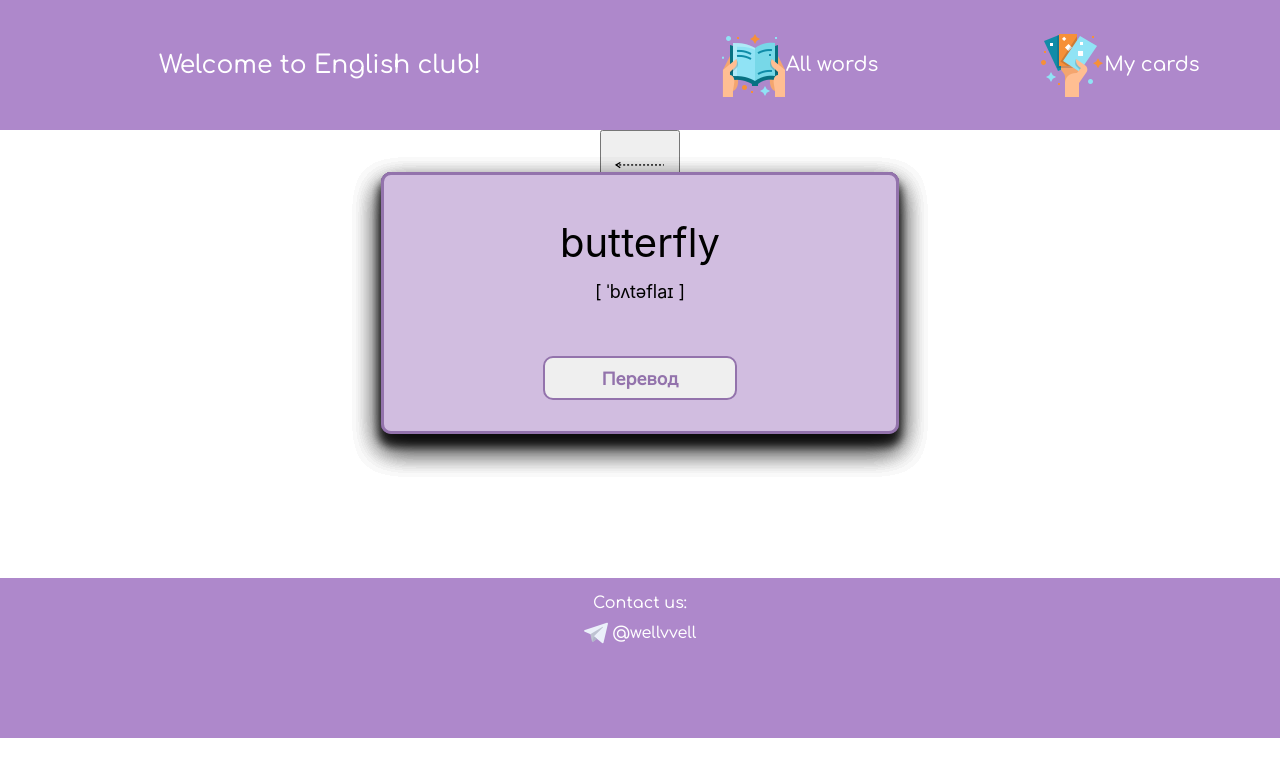
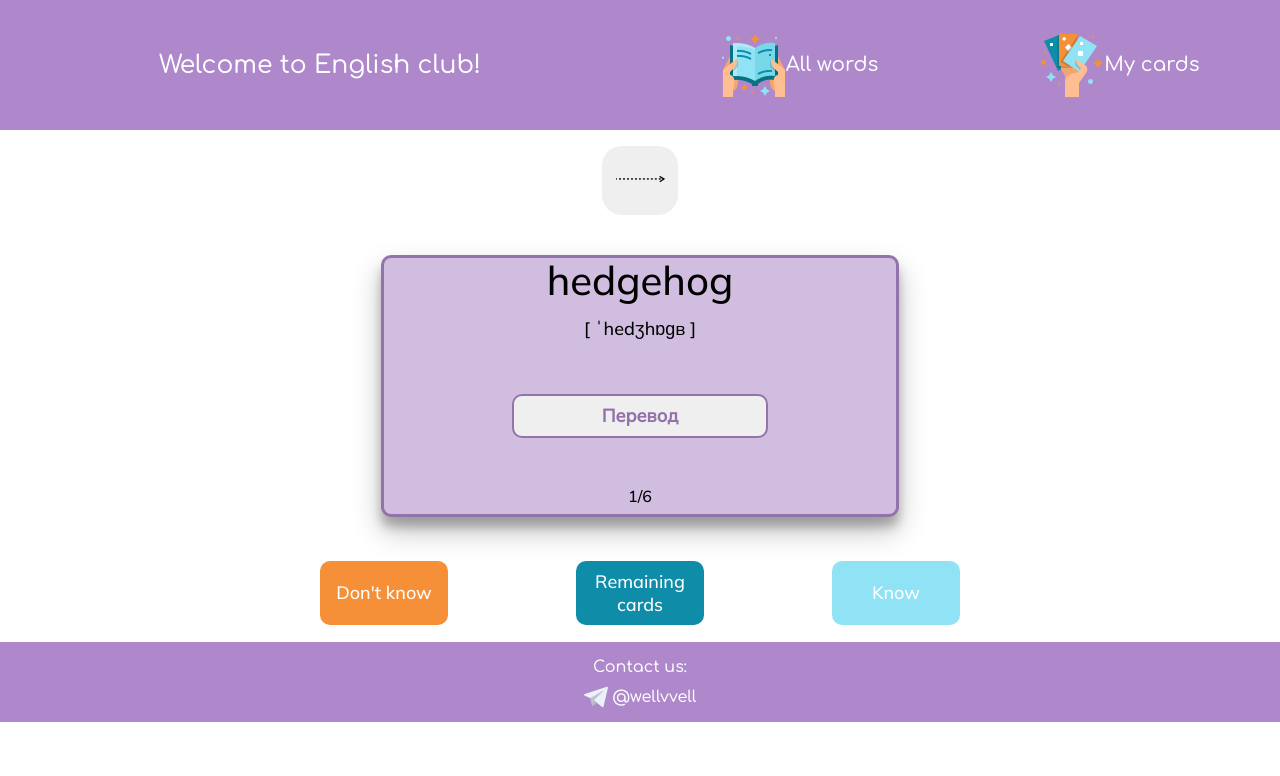
Before and after one commit to Wellvell/React-project, a React (Create React App) app: page / in a window 1280 px wide. Shown: the top 776 px of the page. Built offline with nearby package versions, Linux system fonts and the light colour scheme.

Commit message:
card carousel update

```diff
--- a/package.json
+++ b/package.json
@@ -10,6 +10,7 @@
     "react": "^17.0.2",
     "react-dom": "^17.0.2",
     "react-scripts": "4.0.3",
+    "react-transition-group": "^4.4.2",
     "sass": "^1.43.4",
     "web-vitals": "^1.1.2"
   },
--- a/src/components/assets/styles/card.scss
+++ b/src/components/assets/styles/card.scss
@@ -8,6 +8,18 @@
     left: 0;
     right: 0;
     bottom: 0;
+
+    @media screen and (min-width: 1200px) {
+        height: 30vw;
+    }
+
+    @media screen and (max-width: 1199px) and (min-width: 1000px) {
+        height: 45vw;
+    }
+
+    @media screen and (max-width: 999px) {
+        height: 65vw;
+    }
 
     font-family: $cardFont;
 
@@ -31,8 +43,7 @@
             height: 40vw;
         }
 
-        position: absolute;
-        margin: auto;
+        margin: 5vh;
         top: 0;
         left: 0;
         right: 0;
@@ -74,7 +85,7 @@
             font-weight: bold;
             justify-self: center;
             margin-top: 10%;
-            width: 38%;
+            width: 50%;
             height: 55%;
             font-family: $cardFont;
             @media screen and (min-width: 801px) {
@@ -86,6 +97,21 @@
             }
 
             border-radius: 10px;
+        }
+
+        &__numbers {
+            font-family: $cardFont;
+            @media screen and (min-width: 1200px) {
+                margin-top: 7vh;
+            }
+
+            @media screen and (max-width: 1199px) and (min-width: 1000px) {
+                margin-top: 7vh;
+            }
+
+            @media screen and (max-width: 999px) {
+                margin-top: 5vh;
+            }
         }
 
         &__button:hover {
@@ -111,69 +137,4 @@
             }
         }
     }
-
-    &__buttons-container {
-        display: flex;
-        align-items: flex-end;
-        margin-bottom: 3vw;
-
-        &__buttons {
-            font-family: $cardFont;
-            transition: 0.2s linear;
-
-            @media screen and (min-width: 1024px) {
-                width: 10vw;
-                height: 5vw;
-                font-size: 18px;
-            }
-
-            @media screen and (max-width: 1023px) and (min-width: 801px) {
-                width: 15vw;
-                height: 10vw;
-                font-size: 16px;
-            }
-
-            @media screen and (max-width: 800px) and (min-width: 501px) {
-                width: 17vw;
-                height: 12vw;
-                font-size: 14px;
-            }
-
-            @media screen and (max-width: 500px) {
-                width: 19vw;
-                height: 14vw;
-                font-size: 14px;
-            }
-
-            border-radius: 10px;
-            border: none;
-            color: $white;
-        }
-
-        &__btn1 {
-            background-color: $orange;
-            margin-right: 10vw;
-        }
-
-        &__btn1:hover {
-            box-shadow: 0 0 0 2px $white, 0 0 0 4px $orange;
-        }
-
-        &__btn2 {
-            background-color: $blue;
-            margin-right: 10vw;
-        }
-
-        &__btn2:hover {
-            box-shadow: 0 0 0 2px $white, 0 0 0 4px $blue;
-        }
-
-        &__btn3 {
-            background-color: $light-blue;
-        }
-
-        &__btn3:hover {
-            box-shadow: 0 0 0 2px $white, 0 0 0 4px $light-blue;
-        }
-    }
 }
--- a/src/components/assets/styles/cards.scss
+++ b/src/components/assets/styles/cards.scss
@@ -1,20 +1,4 @@
-.prevCard {
-    left: calc(0% + 2rem);
-    opacity: 0;
-    display: none;
-}
-
-.activeCard {
-    left: 50%;
-    transform: translateX(-50%);
-}
-
-.nextCard {
-    left: 100%;
-    display: none;
-    transform: translateX(calc(-100% - 2rem));
-    opacity: 0;
-}
+@import "general";
 
 .card-container {
     position: relative;
@@ -30,4 +14,109 @@
     @media screen and (max-width: 999px) {
         height: 100vw;
     }
+
+    .leftBtn,
+    .rightBtn {
+        margin-top: 2vh;
+        border: none;
+        border-radius: 20px;
+        margin-left: 10px;
+        margin-right: 10px;
+    }
+
+    .leftBtn:hover {
+        border: 2px solid $dark-violet;
+    }
+
+    .rightBtn:hover {
+        border: 2px solid $dark-violet;
+    }
+
+    &__buttons-container {
+        display: flex;
+        justify-items: center;
+        justify-content: center;
+        align-items: flex-end;
+        margin-top: -3vw;
+
+        &__buttons {
+            font-family: $cardFont;
+            transition: 0.2s linear;
+
+            @media screen and (min-width: 1024px) {
+                width: 10vw;
+                height: 5vw;
+                font-size: 18px;
+            }
+
+            @media screen and (max-width: 1023px) and (min-width: 801px) {
+                width: 15vw;
+                height: 10vw;
+                font-size: 16px;
+            }
+
+            @media screen and (max-width: 800px) and (min-width: 501px) {
+                width: 17vw;
+                height: 12vw;
+                font-size: 14px;
+            }
+
+            @media screen and (max-width: 500px) {
+                width: 21vw;
+                height: 15vw;
+                font-size: 14px;
+            }
+
+            border-radius: 10px;
+            border: none;
+            color: $white;
+        }
+
+        &__btn1 {
+            background-color: $orange;
+            margin-right: 10vw;
+        }
+
+        &__btn1:hover {
+            box-shadow: 0 0 0 2px $white, 0 0 0 4px $orange;
+        }
+
+        &__btn2 {
+            background-color: $blue;
+            margin-right: 10vw;
+        }
+
+        &__btn2:hover {
+            box-shadow: 0 0 0 2px $white, 0 0 0 4px $blue;
+        }
+
+        &__btn3 {
+            background-color: $light-blue;
+        }
+
+        &__btn3:hover {
+            box-shadow: 0 0 0 2px $white, 0 0 0 4px $light-blue;
+        }
+    }
 }
+
+.alert-enter {
+    opacity: 1;
+    transform: scale(1);
+    transition: opacity 600ms, transform 600ms;
+}
+.alert-enter-active {
+    opacity: 0;
+    transform: translateX(0);
+    transition: opacity 600ms, transform 600ms;
+}
+.alert-exit {
+    opacity: 1;
+    transform: translateX(0);
+    transition: opacity 600ms, transform 600ms;
+}
+.alert-exit-active {
+    opacity: 0;
+    transform: scale(1);
+    transition: opacity 600ms, transform 600ms;
+}
--- a/src/components/assets/styles/footer.scss
+++ b/src/components/assets/styles/footer.scss
@@ -13,15 +13,18 @@
     justify-content: center;
 
     @media screen and (min-width: 1200px) {
-        height: 20vh;
+        height: 10vh;
+        margin-top: 8vh;
     }
 
     @media screen and (max-width: 1199px) and (min-width: 1000px) {
-        height: 30vh;
+        height: 20vh;
+        margin-top: 12vh;
     }
 
     @media screen and (max-width: 999px) {
         height: 40vw;
+        margin-top: 5vh;
     }
 
     &__h {
--- a/src/components/card.jsx
+++ b/src/components/card.jsx
@@ -2,6 +2,7 @@ import { useState } from 'react';
 import './assets/styles/card.scss';
 
 function Card(props) {
+
 
     const [pressed, setPressed] = useState(false);
 
@@ -9,27 +10,18 @@ function Card(props) {
         setPressed(!pressed);
     }
 
+
+
     return (
-        <div className={"card" + `${props.cardStyle}`}>
+        <div className={"card"}>
             <div className="card__front">
                 <p className="card__front__word">{props.word}</p>
                 <p className="card__front__transcription">{props.transcription}</p>
                 <button onClick={handleChange} className={(pressed ? "card__front__translate" : "card__front__button")}>{
                     pressed? `${props.translate}`: "Перевод"
                 }</button>
+                <p className="card__front__numbers">{props.index}/{props.length}</p>
             </div>
-            {/* <div className="card__buttons-container">
-                <button className="card__buttons-container__btn1 card__buttons-container__buttons">
-                    Don't know
-                </button>
-                <button className="card__buttons-container__btn2 card__buttons-container__buttons">
-                    Remaining cards
-                </button>
-                <button className="card__buttons-container__btn3 card__buttons-container__buttons">
-                    Know
-                </button>
-            </div>*/}
-
         </div>
     );
 }
--- a/src/components/cards.jsx
+++ b/src/components/cards.jsx
@@ -4,42 +4,61 @@ import './assets/styles/cards.scss';
 import {useState} from "react";
 import arrowLeft from './assets/img/arrow-left.png';
 import arrowRight from './assets/img/arrow-right.png';
+import {CSSTransition} from 'react-transition-group'
 
 
 function Cards() {
 
     const [index, setIndex] = useState(0)
+    const [show, setShow] = useState(false);
 
     const slideLeft = () => {
         setIndex(index - 1);
+        setShow(!show)
     };
 
     const slideRight = () => {
         setIndex(index + 1);
+        setShow(!show)
     };
 
 
     return (
         <div className="App">
             <div className="card-container">
-                <button className="leftBtn"
-                onClick={slideLeft}>
+                {index > 0 && (
+                <button className="leftBtn" onClick={() => slideLeft()}>
                     <img src={arrowLeft} alt="arrow left"></img>
                 </button>
-                {words.map((word, n) => {
-                    let position = n > index ? "nextCard" : n === index ?
-                    "activeCard" : "prevCard";
-                    return <Card
-                            key={word.word}
-                            word={word.word}
-                            transcription={word.transcription}
-                            translate={word.translate}
-                            cardStyle={position}/>;
-                })}
-                <button className="rightBtn"
-                onClick={slideRight}>
+                )}
+                {index < words.length - 1 && (
+                <button className="rightBtn" onClick={() => slideRight()}>
                     <img src={arrowRight} alt="arrow right"></img>
                 </button>
+                )}
+                {index > -1 && (
+                    <CSSTransition in={show} classNames="alert" timeout={300}>
+                        <Card
+                        key={words[index].word}
+                        word={words[index].word}
+                        transcription={words[index].transcription}
+                        translate={words[index].translate}
+                        index={index+1}
+                        length={words.length}
+                    />
+                    </CSSTransition>
+                )}
+                <div className="card-container__buttons-container">
+                    <button className="card-container__buttons-container__btn1 card-container__buttons-container__buttons">
+                        Don't know
+                    </button>
+                    <button className="card-container__buttons-container__btn2 card-container__buttons-container__buttons">
+                        Remaining cards
+                    </button>
+                    <button className="card-container__buttons-container__btn3 card-container__buttons-container__buttons">
+                        Know
+                    </button>
+                </div>
             </div>
         </div>
     );
```
Also changed, not shown: 1 other file (tests, documents, lock files or other folders).
